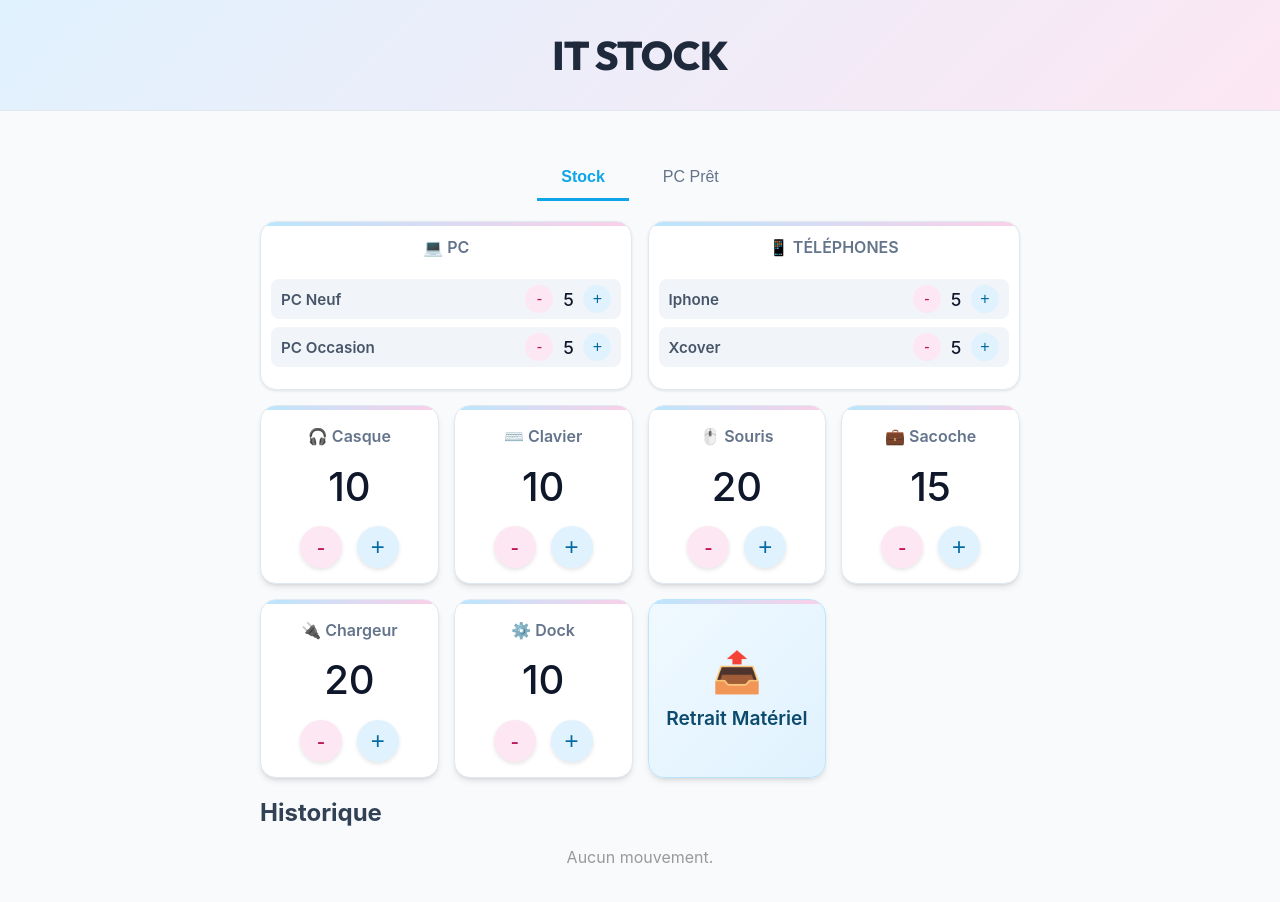
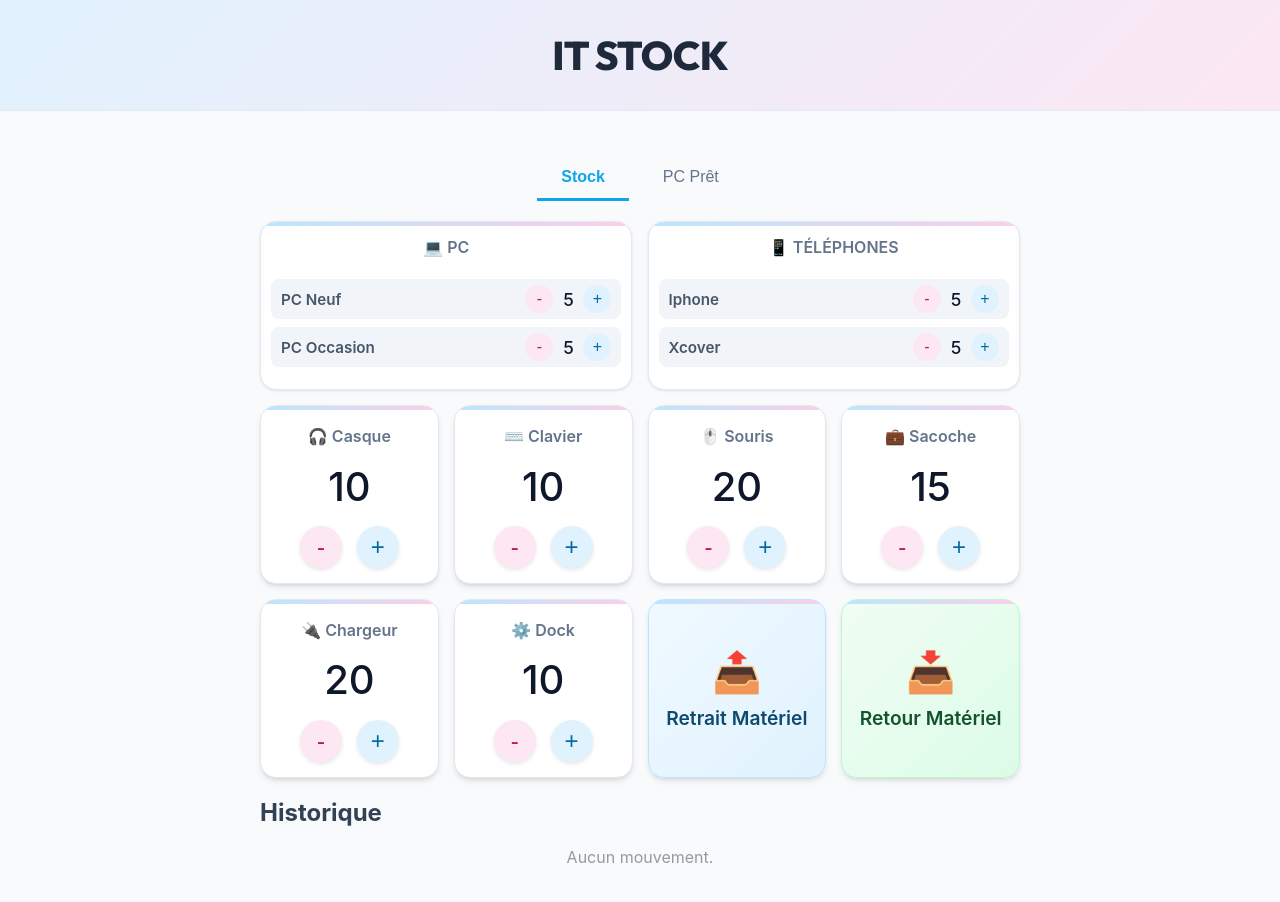
Before and after one commit to Szaezaeaz/stockvinci, a React (Vite) app: page / in a window 1280 px wide. Built offline with nearby package versions, Linux system fonts and the light colour scheme.

Commit message:
Add Retour Materiel button

```diff
--- a/src/components/StockDashboard.jsx
+++ b/src/components/StockDashboard.jsx
@@ -101,6 +101,25 @@ export default function StockDashboard({ stock, onUpdate, onWithdraw }) {
                 <div style={{ fontSize: '2.5rem', marginBottom: '10px', color: '#0ea5e9' }}>📤</div>
                 <h3 style={{ margin: 0, color: '#0c4a6e', fontSize: '1.2rem', fontWeight: 600 }}>Retrait Matériel</h3>
             </div>
+
+            {/* Global Return Card */}
+            <div
+                className="stock-card interactable-card"
+                style={{
+                    cursor: 'pointer',
+                    background: 'linear-gradient(135deg, #f0fdf4 0%, #dcfce7 100%)', // Pastel Green
+                    border: '1px solid #bbf7d0',
+                    display: 'flex',
+                    flexDirection: 'column',
+                    alignItems: 'center',
+                    justifyContent: 'center',
+                    minHeight: '140px'
+                }}
+                onClick={() => { }}
+            >
+                <div style={{ fontSize: '2.5rem', marginBottom: '10px', color: '#22c55e' }}>📥</div>
+                <h3 style={{ margin: 0, color: '#14532d', fontSize: '1.2rem', fontWeight: 600 }}>Retour Matériel</h3>
+            </div>
         </div>
     );
 }
```
